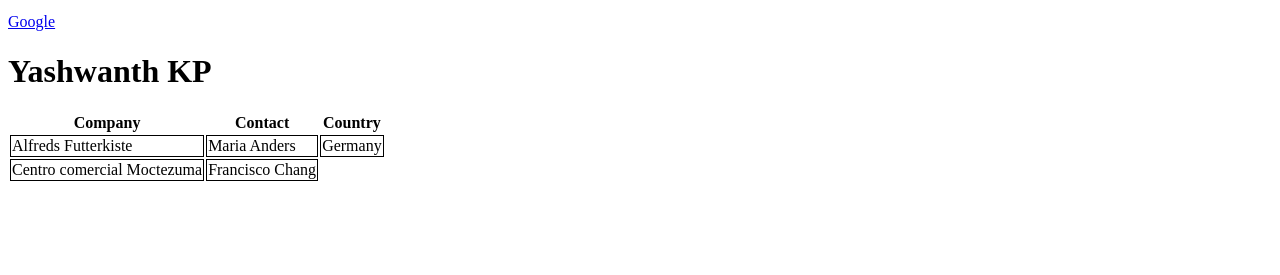
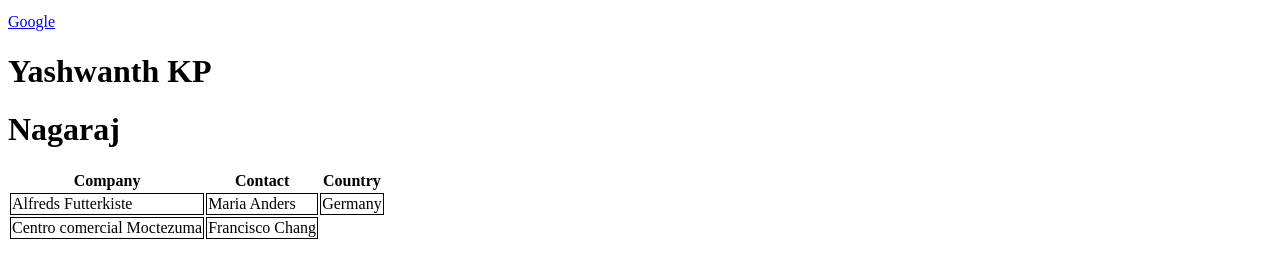
Before and after one commit to Nagarajbadiger/demo-class, a plain HTML site: page index.html in a window 1280 px wide. Shown: the part 413-688 px from the top of the page. Drawn offline with Linux system fonts and the light colour scheme.

Commit message:
new commit
new commit

```diff
--- a/index.html
+++ b/index.html
@@ -52,6 +52,7 @@
         <tr >
           <td>Centro comercial Moctezuma</td>
           <td>Francisco Chang</td>
+            <h1>Nagaraj</h1>
 
         </tr>
       </table>
```
